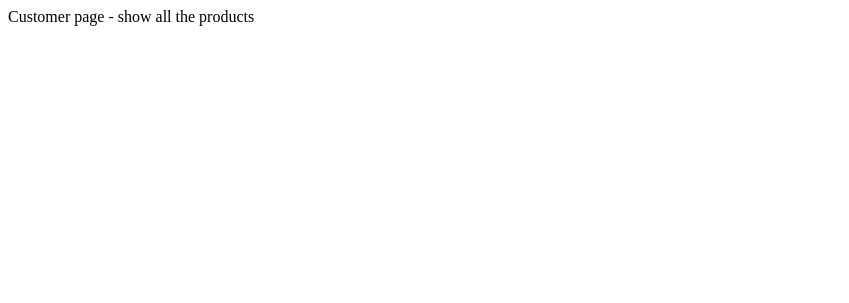
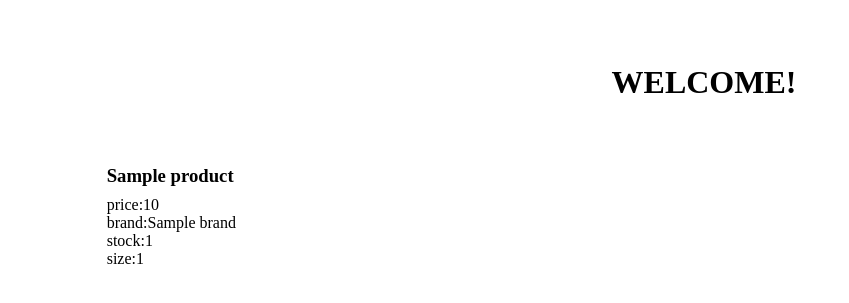
Before and after one commit to Stephaniesunsun/4111-shop, a Flask app: template templates/customer.html in a window 1280 px wide; the page is wider, and only the part inside the window is pictured. Shown: the top 303 px of that part, without its empty margins (0-849 px from the left). Run offline with Flask 2, Linux system fonts and the light colour scheme; the template is opened without the code that fills it: most values are stand-ins (such as "Sample title", 1, 10 or a date in 2020); parts of the project's set-up code (start-up, migrations or seed data) failed here and were passed over.

Commit message:
Customerpage-fetch all products

```diff
--- a/server.py
+++ b/server.py
@@ -14,10 +14,11 @@ A debugger such as "pdb" may be helpful for debugging.
 Read about it online.
 """
 
+import mimetypes
 import os
 from sqlalchemy import *
 from sqlalchemy.pool import NullPool
-from flask import Flask, request, render_template, g, redirect, Response
+from flask import Flask, request, render_template, g, redirect, Response, json
 
 tmpl_dir = os.path.join(os.path.dirname(
     os.path.abspath(__file__)), 'templates')
@@ -106,16 +107,22 @@ def index():
     request.method:   "GET" or "POST"
     request.form:     if the browser submitted a form, this contains the data in the form
     request.args:     dictionary of URL arguments, e.g., {a:1, b:2} for http://localhost?a=1&b=2
-
+comm
     See its API: http://flask.pocoo.org/docs/0.10/api/#incoming-request-data
     """
 
     # DEBUG: this is debugging code to see what request looks like
     print(request.args)
+    username = ''
+    password = ''
+
     if request.method == 'POST':
-        print(request)
+        username = request.form['email_cu']
+        password = request.form['password_cu']
 
-    #
+    print(username, password)
+
+#
     # example of a database query
     #
     cursor = g.conn.execute("SELECT name FROM test")
@@ -168,9 +175,16 @@ def index():
 #
 
 
-@app.route('/customer')
+@app.route('/customer', methods=['GET'])  # fetch all products
 def customer():
-    return render_template("customer.html")
+    cursor = g.conn.execute("SELECT * FROM product")
+    products = []
+
+    for result in cursor:
+        row_as_dict = dict(result)
+        products.append(row_as_dict)
+    cursor.close()
+    return render_template("customer.html", products=products)
 
 
 @app.route('/employee')
--- /dev/null
+++ b/static/customer.css
@@ -0,0 +1,29 @@
+* {
+  box-sizing: border-box;
+  margin: 0;
+  padding: 0;
+  color: black;
+  width: 100%;
+}
+h1 {
+  margin: 2em;
+  text-align: center;
+}
+
+h3 {
+  margin-bottom: 0.5em;
+}
+
+.products {
+  width: 100%;
+  display: grid;
+  grid-template-columns: repeat(3, 1fr);
+}
+
+.product {
+  justify-self: center;
+  width: 50%;
+  display: flex;
+  flex-direction: column;
+  margin-bottom: 1em;
+}
--- a/templates/customer.html
+++ b/templates/customer.html
@@ -4,11 +4,25 @@
     <meta charset="UTF-8">
     <meta http-equiv="X-UA-Compatible" content="IE=edge">
     <meta name="viewport" content="width=device-width, initial-scale=1.0">
+    <link rel='stylesheet' type='text/css' href="{{ url_for('static', filename='customer.css')}}">
     <title>Document</title>
 </head>
 <body>
     <div>
-        Customer page - show all the products
+        <h1>WELCOME!</h1>
+        <div class='products'>
+        {% for product in products %}
+        <div class='product'>
+            <h3>{{product['product_name']}}</h3>
+            <p>price:{{product['price']}}</p>
+            <p>brand:{{product['brand']}}</p>
+            <p>stock:{{product['stock_num']}}</p>
+            <p>size:{{product['cloth_size']}}</p>
+        </div>
+        {% endfor %}
+        </div>
+
     </div>
+
 </body>
 </html>
--- a/templates/index.html
+++ b/templates/index.html
@@ -1,6 +1,6 @@
 <html>
   <head>
-    <link rel='stylesheet' href='style.css'>
+    <link rel='stylesheet' type='text/css' href="{{ url_for('static', filename='style.css')}}">
   </head>
 
   <body>
```
Also changed, not shown: static/style.css (renamed from templates/style.css).
